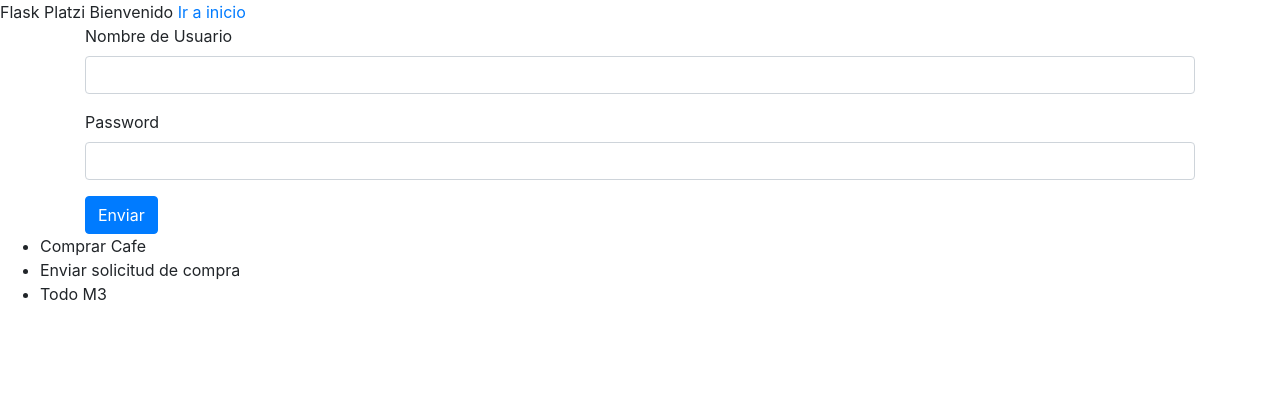
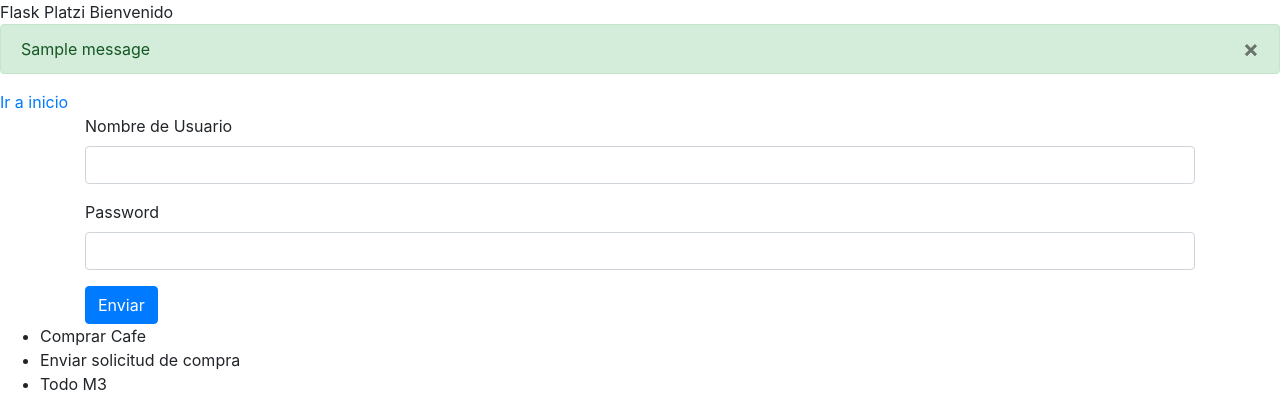
Before and after one commit to DanielCarmonaPhantom/Bedu-Places, a Flask app: page /inicio in a window 1280 px wide. Shown: the top 420 px of the page. Run offline with Flask 2, Linux system fonts and the light colour scheme; one stand-in notice (Sample message) is shown; some libraries are stand-ins or nearby versions.

```diff
--- a/app/__init__.py
+++ b/app/__init__.py
@@ -1,12 +1,12 @@
 from flask import Flask
 from flask_bootstrap import Bootstrap4
 
-# from config import Config
+from .config import Config
 
 def create_app():
     app = Flask(__name__)
     bootstrap = Bootstrap4(app)
-    # app.config.from_object(Config)
-    app.config['SECRET_KEY'] = 'SUPER SECRETO'
+    app.config.from_object(Config)
+
 
     return app
--- a/templates/base.html
+++ b/app/templates/base.html
@@ -1,5 +1,5 @@
 <!doctype html>
-<html lang="es">
+<html lang="en">
     <head>
         {% block head %}
         <!-- Required meta tags -->
@@ -17,6 +17,14 @@
     <body>
         <!-- Your page content -->
 
+        {%  for message in get_flashed_messages() %}
+            <div class="alert alert-success alert-dimissible fade show">
+                <button type="button" data-dismiss="alert" class="close" aria-label="Close"><span aria-hidden="true">&times;</span></button>
+                {{ message }}
+            </div>
+        {% endfor %}
+
+
         {% block content%}
         {% endblock %}
 
--- a/templates/inicio.html
+++ b/app/templates/inicio.html
@@ -22,6 +22,7 @@ Bienvenido
     <div class="container">
         <div class="row">
             <div class="col-12">
+
                 {{ render_form(login_form)}}
             </div>
         </div>
--- a/main.py
+++ b/main.py
@@ -2,24 +2,15 @@ from crypt import methods
 from flask import Flask, make_response, redirect, request, render_template, session, url_for, flash
 from flask_bootstrap import Bootstrap4
 
-from flask_wtf import FlaskForm
-from wtforms import StringField, PasswordField, SubmitField
-from wtforms.validators import DataRequired
+from app import create_app
+from app.form import LoginForm
 
-
-app = Flask(__name__)
-app.config['SECRET_KEY'] = 'SUPER SECRETO'
-bootstrap = Bootstrap4(app)
+app = create_app()
 
 template_folder = './templates'
 static_folder = './static'
 
 todos = ['Comprar Cafe', 'Enviar solicitud de compra', 'Todo M3']
-
-class LoginForm(FlaskForm):
-    username = StringField('Nombre de Usuario', validators=[DataRequired()])
-    password = PasswordField('Password', validators=[DataRequired()])
-    submit = SubmitField('Enviar')
 
 @app.errorhandler(404)
 def not_found(error):
```
Also changed, not shown: app/templates/404.html (renamed from templates/404.html), app/templates/macros.html (renamed from templates/macros.html).
